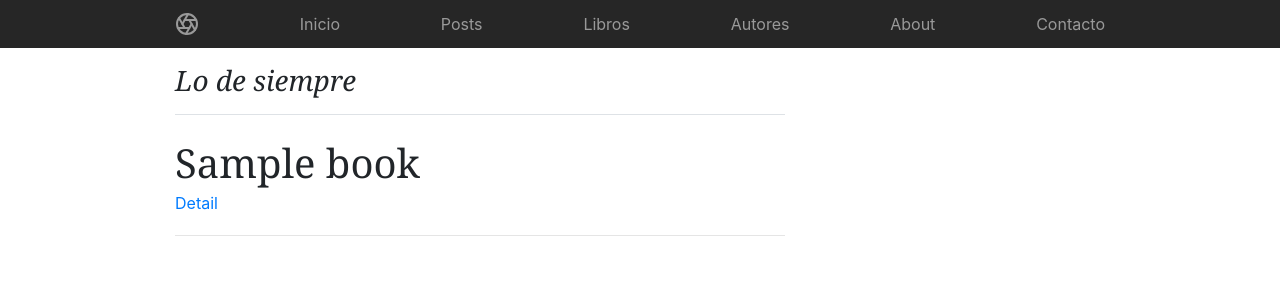
After one commit to eduzen/filosofes, a Django app: page /book in a window 1280 px wide. The commit adds this page. Shown: the top 300 px of the page. Run offline with Django 3.2, Linux system fonts and the light colour scheme; tables that the repository leaves empty hold one stand-in row (values such as "Sample post"); some libraries are stand-ins or nearby versions.

Commit message:
added views for books and authors

```diff
--- a/books/models.py
+++ b/books/models.py
@@ -1,15 +1,32 @@
 from django.db import models
 from django.urls import reverse
+from django.template.defaultfilters import slugify
+
+from ckeditor_uploader.fields import RichTextUploadingField
 
 
 class Book(models.Model):
     """Model representing a book"""
+
     title = models.CharField(max_length=200)
-    author = models.ForeignKey('Author', on_delete=models.SET_NULL, null=True, blank=True)
-    summary = models.TextField(max_length=1000, help_text='Enter a brief description of the book')
-    isbn = models.CharField('ISBN', max_length=13, help_text='13 Character <a href="https://www.isbn-international.org/content/what-isbn">ISBN number</a>')
-    cover = models.ImageField(upload_to='covers', default='covers/no_cover.jpg')
+    author = models.ForeignKey("Author", on_delete=models.SET_NULL, null=True, blank=True)
+    summary = RichTextUploadingField(null=True, blank=True, help_text="Enter a brief description of the book")
+    isbn = models.CharField(
+        "ISBN",
+        null=True,
+        blank=True,
+        max_length=13,
+        help_text='13 Character <a href="https://www.isbn-international.org/content/what-isbn">ISBN number</a>',
+    )
+    cover = models.ImageField(upload_to="covers", default="covers/no_cover.jpg")
     # genre = models.ManyToManyField(Genre, help_text='Select a genre for this book')
+    slug = models.SlugField(max_length=70, blank=True, null=True)
+    published_data = models.DateField(null=True, blank=True)
+
+    def save(self, *args, **kwargs):
+        if not self.slug:
+            self.slug = slugify(self.title[:49])
+        super(Book, self).save(*args, **kwargs)
 
     def __str__(self):
         """String for representing the Model object."""
@@ -17,23 +34,30 @@ class Book(models.Model):
 
     def get_absolute_url(self):
         """Returns the url to access a detail record for this book."""
-        return reverse('book-detail', args=[str(self.id)])
+        return reverse("book-detail", args=[str(self.id)])
 
 
 class Author(models.Model):
     """Model representing an author."""
+
     first_name = models.CharField(max_length=100, blank=True, null=True)
     last_name = models.CharField(max_length=100)
     date_of_birth = models.DateField(null=True, blank=True)
-    date_of_death = models.DateField('Died', null=True, blank=True)
+    date_of_death = models.DateField("Died", null=True, blank=True)
+    slug = models.SlugField(max_length=50, blank=True, null=True)
 
     class Meta:
-        ordering = ['last_name', 'first_name']
+        ordering = ["last_name", "first_name"]
+
+    def save(self, *args, **kwargs):
+        if not self.slug:
+            self.slug = slugify(f"{self.first_name} {self.last_name}")
+        super(Author, self).save(*args, **kwargs)
 
     def get_absolute_url(self):
         """Returns the url to access a particular author instance."""
-        return reverse('author-detail', args=[str(self.id)])
+        return reverse("author-detail", args=[str(self.id)])
 
     def __str__(self):
         """String for representing the Model object."""
-        return f'{self.last_name}, {self.first_name}'
+        return f"{self.last_name}, {self.first_name}"
--- /dev/null
+++ b/books/templates/books/book_list.html
@@ -0,0 +1,15 @@
+{% extends 'filosofes/base.html' %}
+
+{% block body %}
+{% for book in object_list %}
+  <div class="blog-post">
+
+    <h2 class="blog-post-title">{{ book.title }}</h2>
+    <p class="blog-post-meta">{{ post.published_date|date }} <a href="/book/{{book.slug}}">Detail</a></p>
+    <hr />
+  </div>
+{% empty %}
+    <li>No books yet.</li>
+{% endfor %}
+
+{% endblock %}
--- a/books/urls.py
+++ b/books/urls.py
@@ -2,6 +2,10 @@ from django.urls import path
 
 from . import views
 
+
 urlpatterns = [
-    path('', views.index, name='index'),
+    path('book', views.BookListView.as_view(), name='book-list'),
+    path('book/<slug:slug>/', views.BookDetailView.as_view(), name='book-detail'),
+    path('author', views.AuthorListView.as_view(), name='author-list'),
+    path('author/<slug:slug>/', views.AuthorDetailView.as_view(), name='author-detail'),
 ]
--- a/books/views.py
+++ b/books/views.py
@@ -1,6 +1,22 @@
-from django.shortcuts import render
-from django.http import HttpResponse
+from django.views.generic.detail import DetailView
+from django.views.generic.list import ListView
+
+from . import models
 
 
-def index(request):
-    return HttpResponse("Hello, world. You're at the polls index.")
+class BookListView(ListView):
+    model = models.Book
+    paginate_by = 10
+
+
+class BookDetailView(DetailView):
+    model = models.Book
+
+
+class AuthorListView(ListView):
+    model = models.Author
+    paginate_by = 10
+
+
+class AuthorDetailView(DetailView):
+    model = models.Author
--- a/filosofes/templates/filosofes/base.html
+++ b/filosofes/templates/filosofes/base.html
@@ -20,16 +20,15 @@
   <body>
     <nav class="site-header sticky-top py-1">
       <div class="container d-flex flex-column flex-md-row justify-content-between">
-        <a class="py-2" href="#">
+        <a class="py-2" href="/">
           <svg xmlns="http://www.w3.org/2000/svg" width="24" height="24" viewBox="0 0 24 24" fill="none" stroke="currentColor" stroke-width="2" stroke-linecap="round" stroke-linejoin="round" class="d-block mx-auto"><circle cx="12" cy="12" r="10"></circle><line x1="14.31" y1="8" x2="20.05" y2="17.94"></line><line x1="9.69" y1="8" x2="21.17" y2="8"></line><line x1="7.38" y1="12" x2="13.12" y2="2.06"></line><line x1="9.69" y1="16" x2="3.95" y2="6.06"></line><line x1="14.31" y1="16" x2="2.83" y2="16"></line><line x1="16.62" y1="12" x2="10.88" y2="21.94"></line></svg>
         </a>
-        <a class="py-2 d-none d-md-inline-block" href="#">Tour</a>
-        <a class="py-2 d-none d-md-inline-block" href="#">Product</a>
-        <a class="py-2 d-none d-md-inline-block" href="#">Features</a>
-        <a class="py-2 d-none d-md-inline-block" href="#">Enterprise</a>
-        <a class="py-2 d-none d-md-inline-block" href="#">Support</a>
-        <a class="py-2 d-none d-md-inline-block" href="#">Pricing</a>
-        <a class="py-2 d-none d-md-inline-block" href="#">Cart</a>
+        <a class="py-2 d-none d-md-inline-block" href="/">Inicio</a>
+        <a class="py-2 d-none d-md-inline-block" href="/post">Posts</a>
+        <a class="py-2 d-none d-md-inline-block" href="/book">Libros</a>
+        <a class="py-2 d-none d-md-inline-block" href="/author">Autores</a>
+        <a class="py-2 d-none d-md-inline-block" href="/about">About</a>
+        <a class="py-2 d-none d-md-inline-block" href="/contact">Contacto</a>
       </div>
     </nav>
 
--- a/filosofes/urls.py
+++ b/filosofes/urls.py
@@ -22,7 +22,7 @@ from django.urls import include, path
 urlpatterns = (
     [
         path("", include("blog.urls")),
-        path("books/", include("books.urls")),
+        path("", include("books.urls")),
         path("admin/", admin.site.urls),
         path("ckeditor/", include("ckeditor_uploader.urls")),
     ]
```
Also changed, not shown: books/templates/books/author_detail.html (added, +12 -0 lines), books/templates/books/author_list.html (added, +15 -0 lines), books/templates/books/book_detail.html (added, +13 -0 lines), books/migrations/0004_auto_20181201_2148.py (added), books/migrations/0005_auto_20181201_2151.py (added), books/migrations/0006_auto_20181201_2159.py (added).
